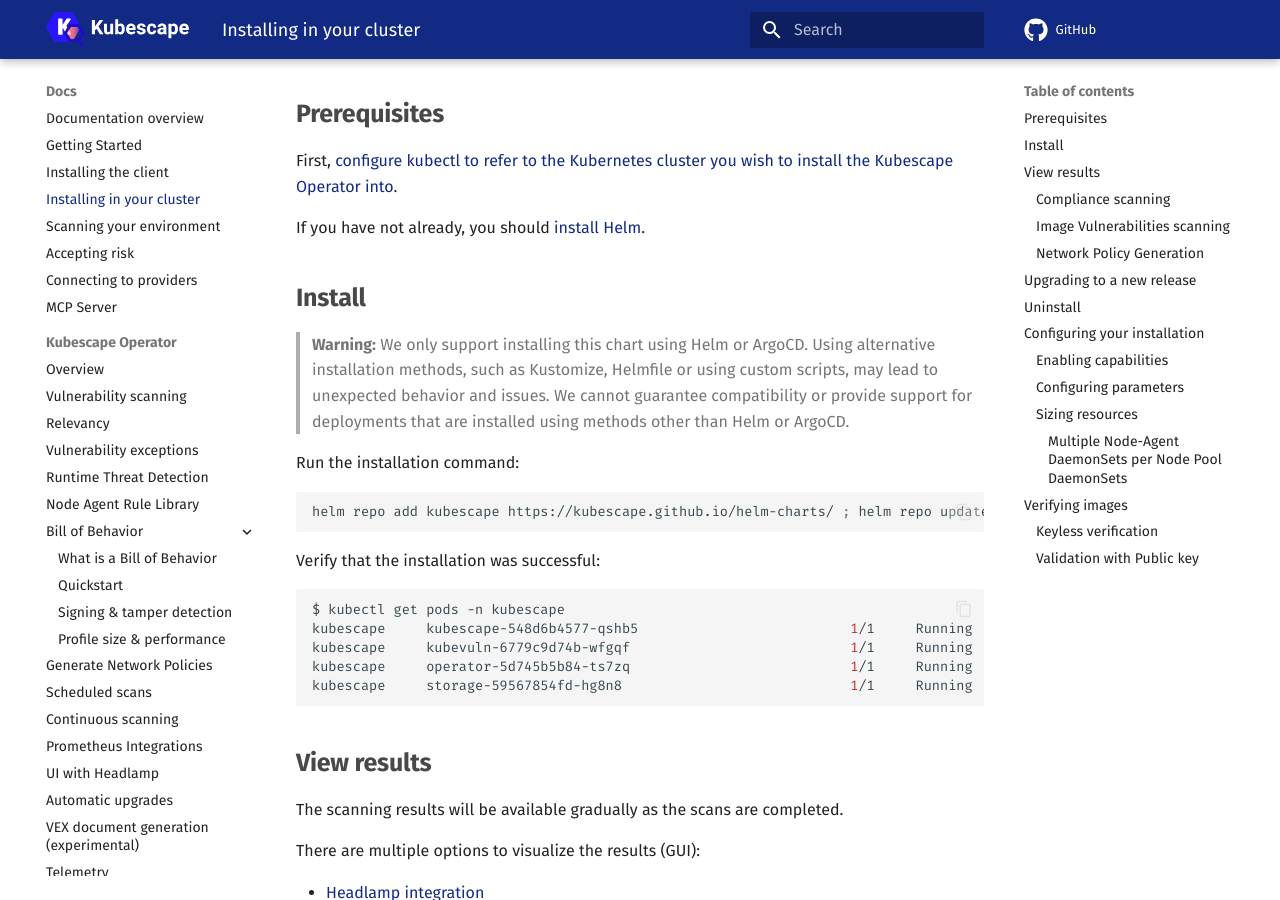
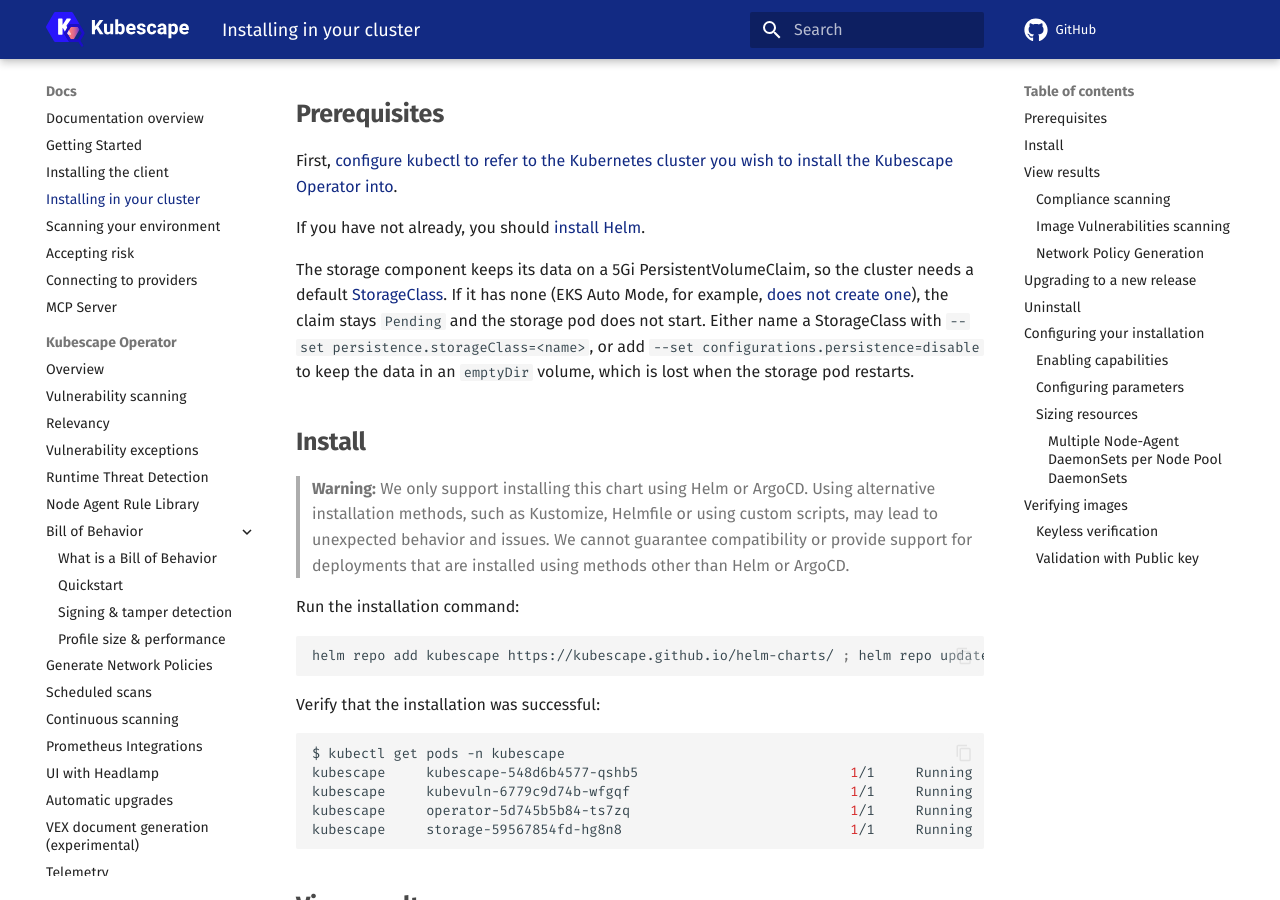
Before and after one commit to kubescape/kubescape.io, an MkDocs documentation site: the page built from docs/docs/install-operator.md, in a window 1280 px wide and 900 px high, scrolled down 300 px. Built offline with MkDocs 1.6.1 and Material for MkDocs 9.7.7, drawn with Linux system fonts in a browser that asks for light colours; comment, search, counter and statistics services are not loaded.

Commit message:
docs(operator): say that storage needs a default StorageClass
The storage component keeps its data on a PersistentVolumeClaim. On a
cluster with no default StorageClass, such as EKS Auto Mode, the claim
stays Pending and storage does not start. Name the chart values that
work around it.

Signed-off-by: Sarthak <sarthakshreshtha345@gmail.com>

```diff
--- a/docs/docs/install-operator.md
+++ b/docs/docs/install-operator.md
@@ -9,6 +9,8 @@
 First, [configure kubectl to refer to the Kubernetes cluster you wish to install the Kubescape Operator into](https://kubernetes.io/docs/tasks/access-application-cluster/configure-access-multiple-clusters/).
 
 If you have not already, you should [install Helm](https://helm.sh/docs/intro/install/).
+
+The storage component keeps its data on a 5Gi PersistentVolumeClaim, so the cluster needs a default [StorageClass](https://kubernetes.io/docs/concepts/storage/storage-classes/). If it has none (EKS Auto Mode, for example, [does not create one](https://docs.aws.amazon.com/eks/latest/userguide/create-storage-class.html)), the claim stays `Pending` and the storage pod does not start. Either name a StorageClass with `--set persistence.storageClass=<name>`, or add `--set configurations.persistence=disable` to keep the data in an `emptyDir` volume, which is lost when the storage pod restarts.
 
 ## Install
 
```
